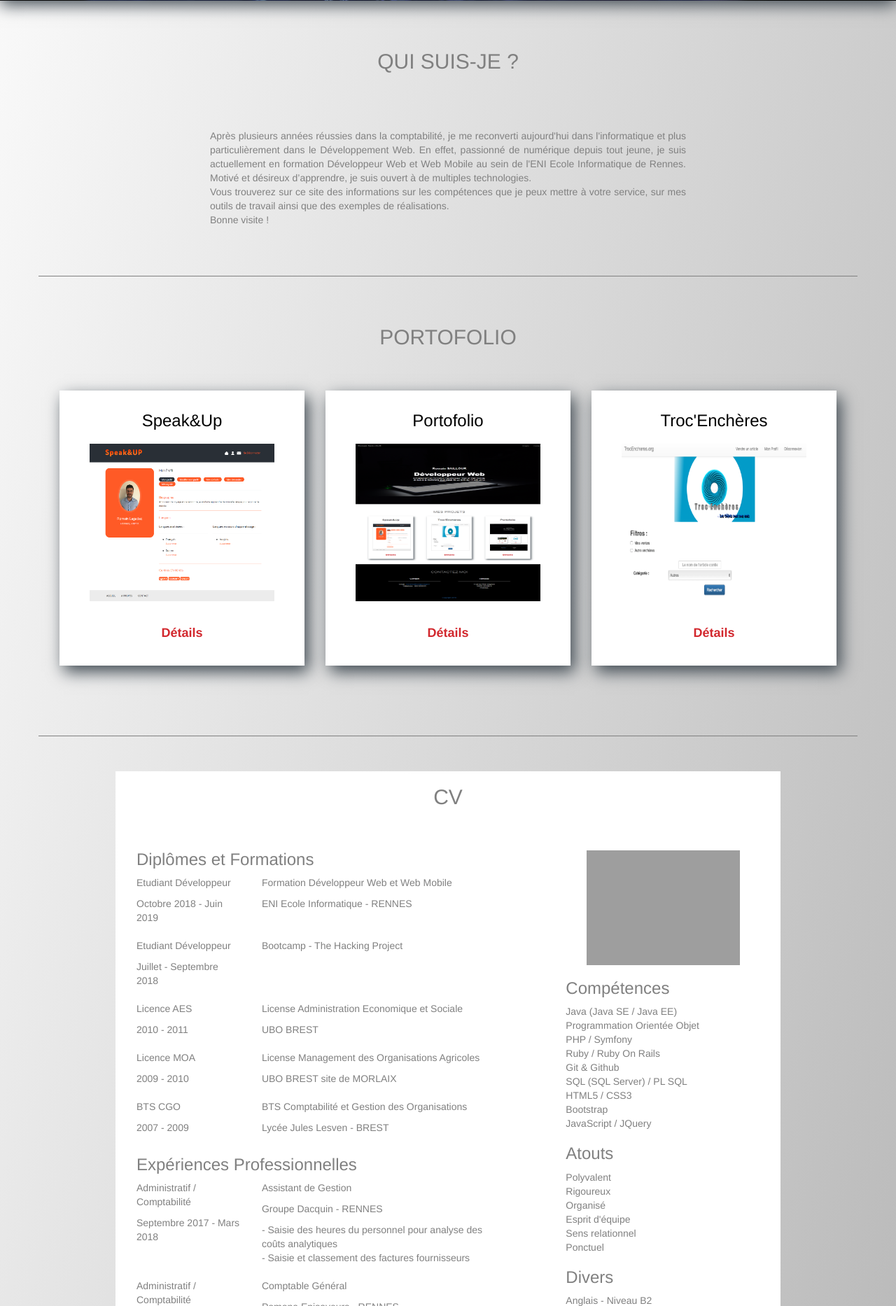
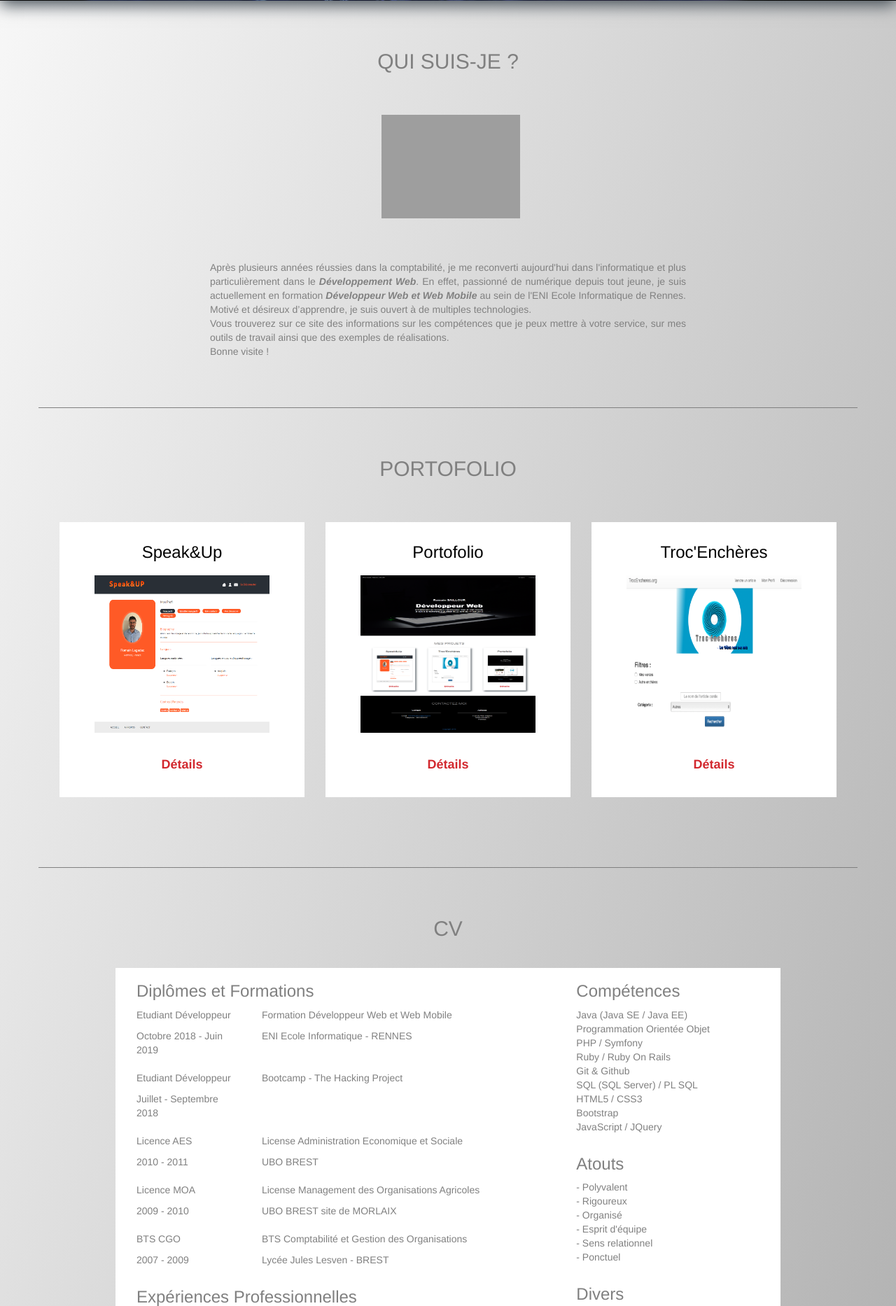
Before and after one commit to RomainSai/portofolio, a PHP site: page /index.html in a window 1280 px wide. Shown: the part 644-2510 px from the top of the page at 70% size. Run offline with PHP 8.4, Linux system fonts and the light colour scheme; some libraries are stand-ins or nearby versions; grey boxes are pictures that could not be loaded.

Commit message:
modif cv +alignement projetsBox

```diff
--- a/index.html
+++ b/index.html
@@ -10,10 +10,13 @@
   <link href="https://maxcdn.bootstrapcdn.com/font-awesome/4.7.0/css/font-awesome.min.css" rel="stylesheet">
   <link href="https://cdnjs.cloudflare.com/ajax/libs/flexslider/2.5.0/flexslider.min.css" rel="stylesheet">
   <link href="style.css" rel="stylesheet">
+  <link rel="stylesheet" href="https://stackpath.bootstrapcdn.com/font-awesome/4.7.0/css/font-awesome.min.css">
 
   <title>Développeur Web - Romain SAILLOUR</title>
 </head>
 <body id="body">
+
+
     <!-- HEADER -->
   <header id="header">
     <nav id="navbar" class="navbar header navbar-inverse navbar-fixed-top align-items-center">
@@ -42,6 +45,7 @@
   </header>
 
  <!-- SECTION 1 -->
+
   <section id="first-section" class="first-section">
     <div class="container">
       <div class="col-md-8 col-md-offset-2">
@@ -56,18 +60,22 @@
 
   <!-- SECTION QUI SUIS JE? -->
     <section id="presentation" class="culture-section2 container">
+      <!--<i class="fa fa-spinner fa-5px fa-pulse"></i>-->
         <div id="projet" class=" ">
             <div class="">
                 <div class="titreProjets col-md-offset-2 col-md-8 col-md-offset-2  ">
                     <h2 class="text-capitalize">QUI SUIS-JE ?</h2>
+                    <div class="col-xs-offset-4 col-xs-4">
+                      <img class="photoCV" src="images/photo CV R.png" />
+                    </div>
                 </div>
             </div>
             <div class="">
                 <!-- Presentation -->
                 <div id="" class="col-md-offset-2 col-md-8 col-md-offset-2 col-xs-12">
                     <div id="" class="col-xl-10  col-lg-12 col-md-12 col-sm-12 col-xs-12 ">
-                      <p>Après plusieurs années réussies dans la comptabilité, je me reconverti aujourd'hui dans l'informatique et plus particulièrement dans le Développement Web.
-                      En effet, passionné de numérique depuis tout jeune, je suis actuellement en formation Développeur Web et Web Mobile au sein de l'ENI Ecole Informatique de Rennes. Motivé et désireux d’apprendre, je suis ouvert à de multiples technologies. <br />
+                      <p>Après plusieurs années réussies dans la comptabilité, je me reconverti aujourd'hui dans l'informatique et plus particulièrement dans le <strong><em>Développement Web</em></strong>.
+                      En effet, passionné de numérique depuis tout jeune, je suis actuellement en formation <strong><em>Développeur Web et Web Mobile</em></strong> au sein de l'ENI Ecole Informatique de Rennes. Motivé et désireux d’apprendre, je suis ouvert à de multiples technologies. <br />
                       Vous trouverez sur ce site des informations sur les compétences que je peux mettre à votre service, sur mes outils de travail ainsi que des exemples de réalisations.<br />
                       Bonne visite !
                       </p>
@@ -88,9 +96,9 @@
       <div class="col-sm-12 col-sm-offset-0 col-xs-offset-1 col-xs-10">
           <!-- projet 1 -->
         <div id="projetsBoxParent" class="col-xl-4 col-lg-4 col-md-4 col-sm-6 col-xs-12">
-            <div id="projetsBox" class="col-xl-offset-0 col-xl-10 col-lg-offset-0 col-lg-12 col-md-offset-0 col-md-12 col-sm-offset-1 col-sm-10 col-xs-12 ">
+            <div id="projetsBox" class="col-xl-offset-0 col-xl-10 col-lg-offset-0 col-lg-12 col-md-offset-0 col-md-12 col-sm-offset-1 col-sm-10 col-xs-10 col-xs-offset-1 ">
                 <h3>Speak&Up</h3>
-                <img src="images/screenSpeak&UpProfil.png" alt="image Speak&Up">
+                <img class="imgProjet" src="images/screenSpeak&UpProfil.png" alt="image Speak&Up">
                 <div class="boutton-details">
                     <span class="btn btn-slider1">Détails</span>
                 </div>
@@ -98,9 +106,9 @@
         </div>
           <!-- projet 2 -->
         <div id="projetsBoxParent" class="col-xl-4 col-lg-4 col-md-4 col-sm-6 col-xs-12">
-            <div id="projetsBox" class="col-xl-offset-0 col-xl-10 col-lg-offset-0 col-lg-12 col-md-offset-0 col-md-12 col-sm-offset-1 col-sm-10 col-xs-12 ">
+            <div id="projetsBox" class="col-xl-offset-0 col-xl-10 col-lg-offset-0 col-lg-12 col-md-offset-0 col-md-12 col-sm-offset-1 col-sm-10 col-xs-10 col-xs-offset-1 ">
                 <h3>Portofolio</h3>
-                <img src="images/screenPortofolio.png" alt="image portofolio">
+                <img class="imgProjet" src="images/screenPortofolio.png" alt="image portofolio">
                 <div class="boutton-details">
                     <span class="btn btn-slider3">Détails</span>
                 </div>
@@ -108,9 +116,9 @@
         </div>
           <!-- projet 3 -->
         <div id="projetsBoxParent" class="projetPortofolio col-xl-4 col-lg-4 col-md-offset-3 col-md-4 col-sm-12 col-xs-12">
-            <div id="projetsBox" class="col-xl-offset-0 col-xl-10 col-lg-offset-0 col-lg-12 col-md-offset-0 col-md-12 col-sm-offset-3 col-sm-6 col-xs-12 ">
+            <div id="projetsBox" class="col-xl-offset-0 col-xl-10 col-lg-offset-0 col-lg-12 col-md-offset-0 col-md-12 col-sm-offset-3 col-sm-6 col-xs-10 col-xs-offset-1 ">
                 <h3>Troc'Enchères</h3>
-                <img src="images/screenTrocEncheres.png" alt="image troc encheres">
+                <img class="imgProjet" src="images/screenTrocEncheres.png" alt="image troc encheres">
                 <div class="boutton-details">
                     <span class="btn btn-slider2">Détails</span>
                 </div>
@@ -206,20 +214,19 @@
   <!--SECTION 5 CV en HTML CSS -->
   <section id="resume" class="culture-section2 container">
     <div class="container">
-      <div class="">
-        <div class="cvHtml col-sm-10 col-sm-offset-1">
         <h2 class="text-capitalize">CV</h2>
-          <div class="">
-            <div class="col-md-7">
+        <div class="cvHtml col-md-10 col-md-offset-1 col-sm-12 col-xs-12">
+          <div class="diplomeFormationCompetence">
+            <div class="col-sm-7">
               <h3>Diplômes et Formations</h3>
               <ul>
                 <li>
                   <div class="row">
-                    <div class="col-md-4">
+                    <div class="col-sm-4 col-xs-4">
                       <p class="sm-text-center">Etudiant Développeur</p>
                       <p class="sm-text-center">Octobre 2018 - Juin 2019</p>
                     </div>
-                    <div class="col-md-8">
+                    <div class="col-sm-8">
                       <p>Formation Développeur Web et Web Mobile</p>
                       <p>ENI Ecole Informatique - RENNES
                       </p>
@@ -230,11 +237,11 @@
               <ul>
                 <li>
                   <div class="row">
-                    <div class="col-md-4">
+                    <div class="col-sm-4 col-xs-4">
                       <p class="sm-text-center">Etudiant Développeur</p>
                       <p class="sm-text-center">Juillet - Septembre 2018</p>
                     </div>
-                    <div class="col-md-8">
+                    <div class="col-sm-8">
                       <p>Bootcamp - The Hacking Project</p>
                     </div>
                   </div>
@@ -243,11 +250,11 @@
               <ul>
                 <li>
                   <div class="row">
-                    <div class="col-md-4">
+                    <div class="col-sm-4 col-xs-4">
                       <p class="sm-text-center">Licence AES</p>
                       <p class="sm-text-center">2010 - 2011</p>
                     </div>
-                    <div class="col-md-8">
+                    <div class="col-sm-8">
                       <p>License Administration Economique et Sociale</p>
                       <p>UBO BREST</p>
                     </div>
@@ -257,11 +264,11 @@
               <ul>
                 <li>
                   <div class="row">
-                    <div class="col-md-4">
+                    <div class="col-sm-4 col-xs-4">
                       <p class="sm-text-center">Licence MOA</p>
                       <p class="sm-text-center">2009 - 2010</p>
                     </div>
-                    <div class="col-md-8">
+                    <div class="col-sm-8">
                       <p>License Management des Organisations Agricoles</p>
                       <p>UBO BREST site de MORLAIX</p>
                     </div>
@@ -271,11 +278,11 @@
               <ul>
                 <li>
                   <div class="row">
-                    <div class="col-md-4">
+                    <div class="col-sm-4 col-xs-4">
                       <p class="sm-text-center">BTS CGO</p>
                       <p class="sm-text-center">2007 - 2009</p>
                     </div>
-                    <div class="col-md-8">
+                    <div class="col-sm-8">
                       <p>BTS Comptabilité et Gestion des Organisations</p>
                       <p>Lycée Jules Lesven - BREST</p>
                     </div>
@@ -286,11 +293,11 @@
               <ul>
                 <li>
                   <div class="row">
-                    <div class="col-md-4">
-                      <p class="sm-text-center">Administratif / Comptabilité</p>
-                      <p class="sm-text-center">Septembre 2017 - Mars 2018</p>
+                    <div class="col-sm-4 col-xs-4">
+                      <p>Administratif / Comptabilité</p>
+                      <p>Septembre 2017 - Mars 2018</p>
                     </div>
-                    <div class="col-md-8">
+                    <div class="col-sm-8 col-xs-8">
                       <p>Assistant de Gestion</p>
                       <p>Groupe Dacquin - RENNES
                         <ul>
@@ -305,22 +312,18 @@
               <ul>
                 <li>
                   <div class="row">
-                    <div class="col-md-4">
+                    <div class="col-sm-4 col-xs-4">
                       <p class="sm-text-center">Administratif / Comptabilité</p>
                       <p class="sm-text-center">Juillet - Août 2017</p>
                     </div>
-                    <div class="col-md-8">
+                    <div class="col-sm-8 col-xs-8">
                       <p>Comptable Général</p>
                       <p>
                             Pomona Episaveurs - RENNES
-                         <div class="col-md-6">
+                         <div class="col-md-12 col-sm-12 col-xs-12">
                              <ul>
                                 <li> - Saisie des factures</li>
                                 <li> - Saisie des notes de frais</li>
-                             </ul>
-                         </div>
-                         <div class="col-md-6">
-                           <ul>
                                 <li> - Mise à jour des tableaux de bords</li>
                                 <li> - Aide à la clôture mensuelle</li>
                              </ul>
@@ -333,11 +336,11 @@
                 <ul>
                     <li>
                         <div class="row">
-                            <div class="col-md-4">
+                            <div class="col-sm-4 col-xs-4">
                                 <p class="sm-text-center">Administratif / Comptabilité</p>
                                 <p class="sm-text-center">Février 2012 - Décembre 2014</p>
                             </div>
-                            <div class="col-md-8">
+                            <div class="col-sm-8 col-xs-8">
                                 <p>Assistant Administratif et Aide Comptable</p>
                                 <p>
                                     Esprit - BREST
@@ -345,7 +348,7 @@
                                             <li> - Saisie des documents comptable jusqu'à la TVA</li>
                                             <li> - Intégration informatique des nouveaux produits</li>
                                             <li> - Etablissement des caisses des magasins</li>
-                                            <li>Ensemble des tâches à effectuer dans un magasin de prêt à porter (encaissements, réceptions, conseil client ...)</li>
+                                            <li> - Ensemble des tâches à effectuer dans un magasin de prêt à porter (encaissements, réceptions, conseil...)</li>
                                         </ul>
                                 </p>
                             </div>
@@ -353,8 +356,8 @@
                     </li>
                 </ul>
             </div>
-            <div class="col-xs-4 col-xs-offset-1">
-              <img class="photoCV col-xs-12" src="images/photo CV R.png" />
+            <div class="col-lg-4 col-lg-offset-1 col-sm-5 col-xs-12">
+              <div class="competences col-sm-12 col-xs-4">
                 <h3>Compétences</h3>
                 <ul>
                   <li>Java (Java SE / Java EE)</li>
@@ -367,16 +370,19 @@
                   <li>Bootstrap</li>
                   <li>JavaScript / JQuery</li>
                 </ul>
-
+              </div>
+              <div class="atouts col-sm-12 col-xs-4">
                 <h3>Atouts</h3>
                 <ul>
-                <li>Polyvalent</li>
-                <li>Rigoureux</li>
-                <li>Organisé</li>
-                <li>Esprit d'équipe</li>
-                <li>Sens relationnel</li>
-                <li>Ponctuel</li>
+                  <li> - Polyvalent</li>
+                  <li> - Rigoureux</li>
+                  <li> - Organisé</li>
+                  <li> - Esprit d'équipe</li>
+                  <li> - Sens relationnel</li>
+                  <li> - Ponctuel</li>
                 </ul>
+              </div>
+              <div class="divers col-sm-12 col-xs-4">
                 <h3>Divers</h3>
                 <ul>
                   <li>Anglais - Niveau B2</li>
@@ -391,36 +397,11 @@
                 </ul>
               </div>
             </div>
+            </div>
 
           </div>
         </div>
     </div>
-    </div>
-  </section>
-
-    <!--SECTION 4 CV -->
-
-    <section id="cv" class="culture-section2 container">
-        <div id="" class="col-md-12">
-            <div class="">
-                <div class="titreProjets col-md-offset-2 col-md-8 col-md-offset-2  ">
-                    <h2 class="text-capitalize">CV</h2>
-                </div>
-            </div>
-            <div class="">
-                <!-- CV -->
-                <div id="" class="col-md-offset-2 col-md-8 col-md-offset-2 col-xs-12">
-                    <div id="" class="col-xl-10  col-lg-12 col-md-12 col-sm-10 col-xs-12 ">
-                        <img src="images/cv.jpg" alt="Romain Saillour CV">
-
-                    </div>
-                </div>
-            </div>
-        </div>
-    </section>
-
-    <!--SECTION OUVRIR CV EN PDF -->
-    <section id="cv" class="culture-section2 container">
     <div class=" sm-text-center">
         <div class="boutton-details">
             <form method="get" target="_blank" action="cv/RomainSaillourCV.pdf">
--- a/style.css
+++ b/style.css
@@ -83,15 +83,20 @@
 #projetsBoxParent{
   height: 100%;
   margin-left: 0 !important;
+  margin-left: auto;
+  margin-right: auto;
+}
+
+.imgProjet{
+  max-width: 250px;
 }
 
 #projetsBox{
-  max-width: 350px;
+  /*max-width: 350px;
   /*border:   1px solid rgba(170,170,170,.89); */
   color: black;
   background: #fff;
   margin-bottom: 50px;
-  box-shadow: 6px 9px 22px rgba(65,75,83,1);
   padding: 10px !important;
 }
 
@@ -291,6 +296,7 @@
 
 .cvHtml{
   background: #fff;
+  margin-bottom: 20px;
 }
 
 .cvBtn{
@@ -474,7 +480,6 @@
   }
   #projetsBoxParent{
   height: 100%;
-
 }
 }
 
```
Lines whose indentation alone changed are shown as unchanged.
